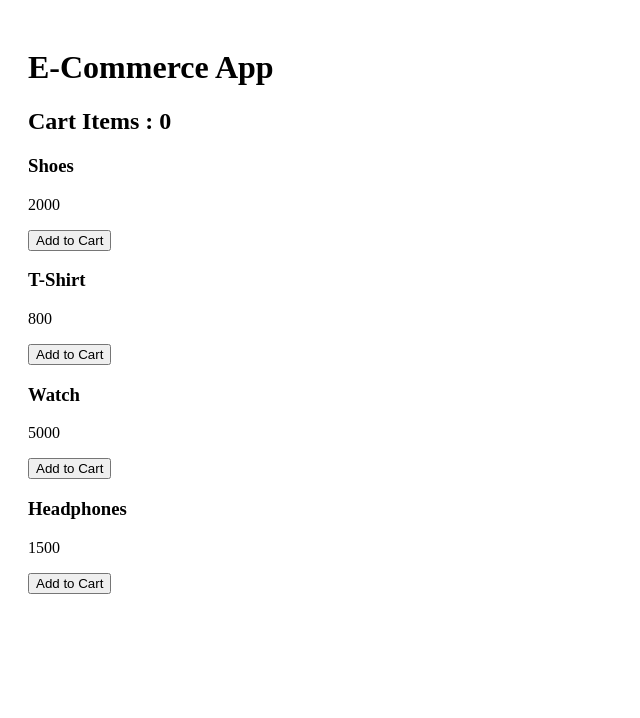
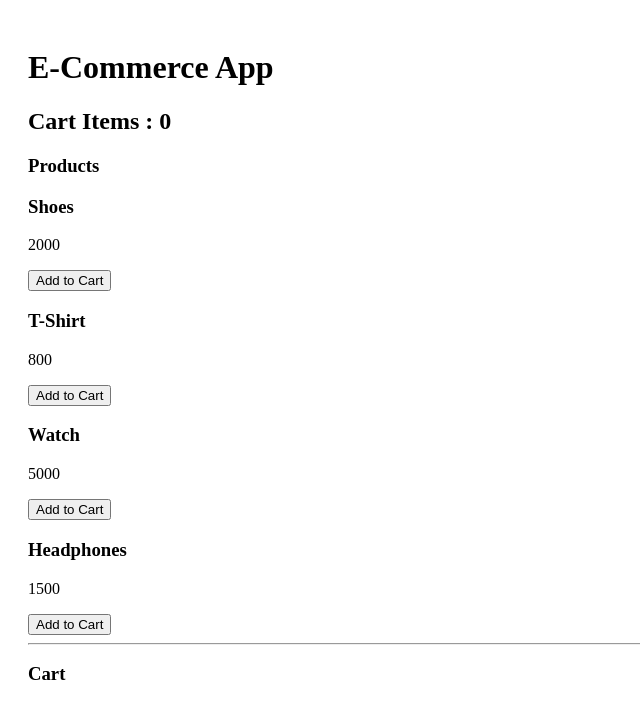
Before and after one commit to anuragpaal/react-ecommerce-app, a React (Vite) app: page / in a window 1280 px wide. Shown: the top 718 px of the page, without its empty margins (0-640 px from the left). Built offline with nearby package versions, Linux system fonts and the light colour scheme.

Commit message:
Day 3 - Cart list and remove feature

```diff
--- a/src/App.jsx
+++ b/src/App.jsx
@@ -14,11 +14,17 @@ function App() {
     setCart([...cart,product]);
   }
 
+  const removeFromCart = (id) => {
+    setCart(cart.filter(item => item.id !== id))
+  }
+
   return (
     <div style={{ padding: 20 }}>
       <h1>E-Commerce App</h1>
 
       <h2>Cart Items : {cart.length}</h2>
+
+      <h3>Products</h3>
 
       {products.map((product) => (
         <div key={product.id}>
@@ -28,6 +34,18 @@ function App() {
           <button onClick={() => addToCart(product)}>Add to Cart</button>
         </div>
       ))}
+
+      <hr />
+
+      <h3>Cart</h3>
+      {cart.map((item) => (
+        <div key={item.id}>
+          {item.name} - {item.price}
+          <button onClick={()=> removeFromCart(item.id)}>
+            Remove
+          </button>
+        </div>
+      ))}
     </div>
   );
 }
```
